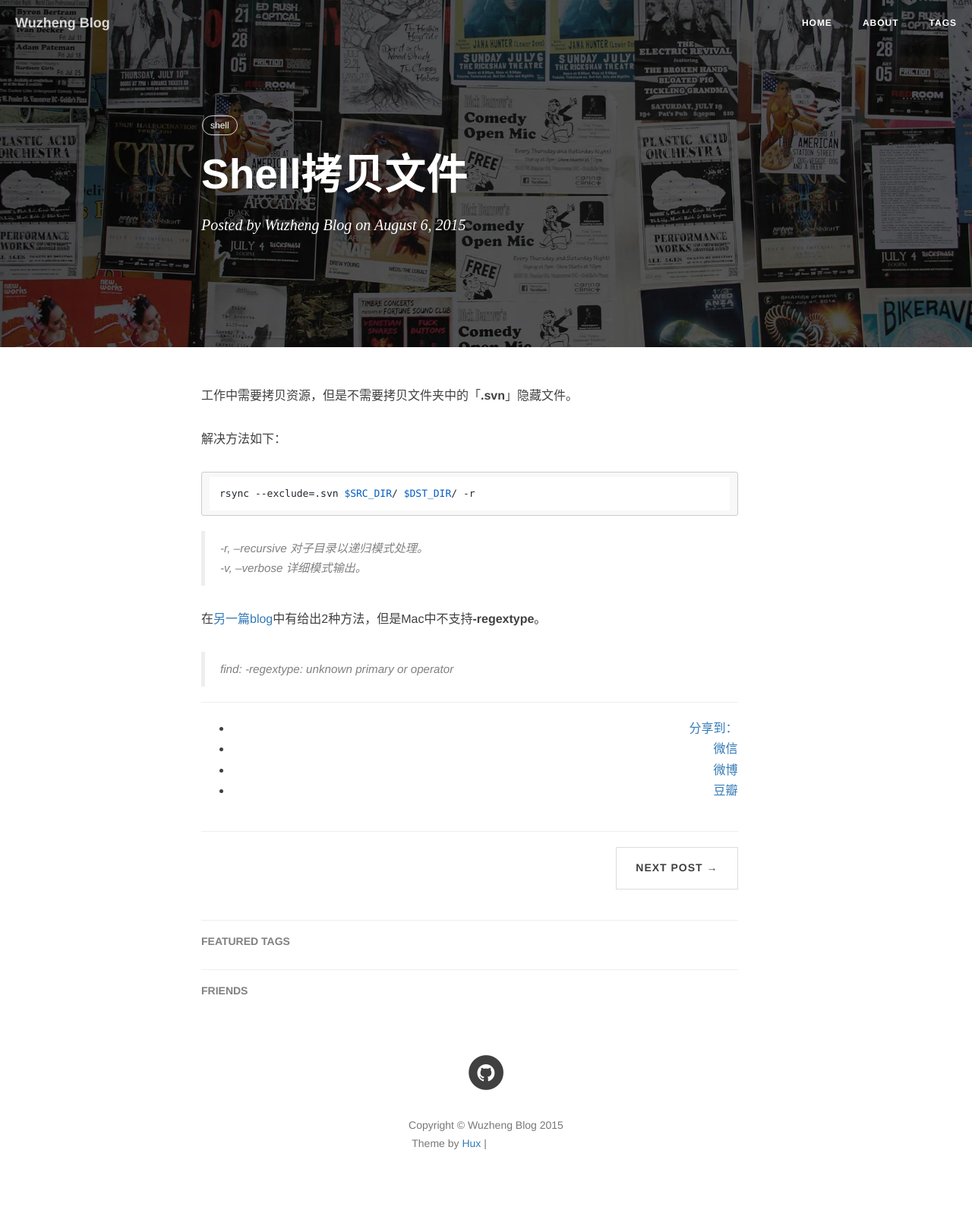
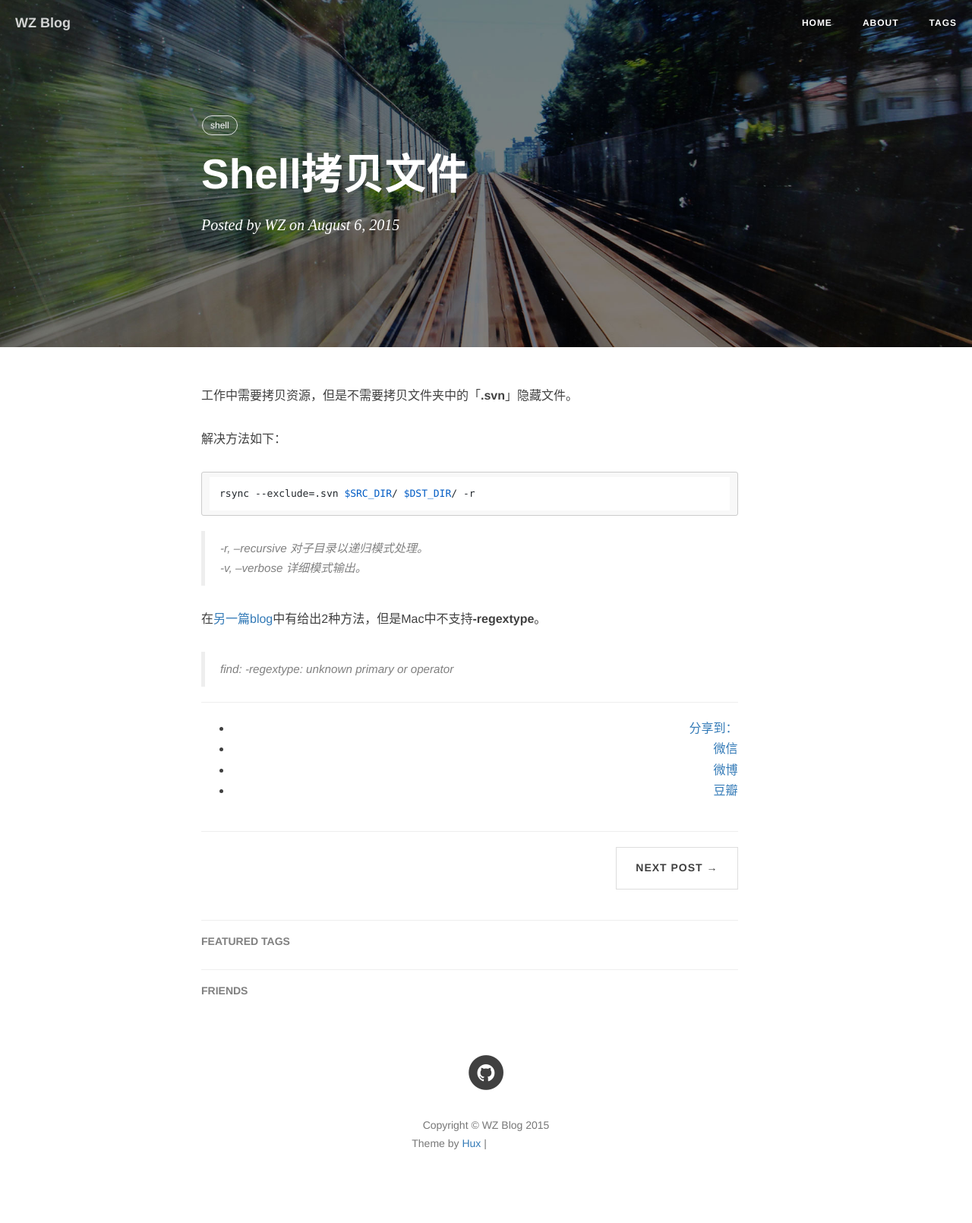
Before and after one commit to sgamerw/sgamerw.github.io, a Jekyll site: the page built from _posts/2015-08-06-shell-rsync.markdown, in a window 1280 px wide. Shown: the whole page at 76% size. Built offline with Jekyll 4.4.1, drawn with Linux system fonts in a browser that asks for light colours; nearby versions of some CDN libraries; comment, search, counter and statistics services are not loaded; grey boxes are pictures that could not be loaded.

Commit message:
update blog

```diff
--- a/_config.yml
+++ b/_config.yml
@@ -1,10 +1,10 @@
 # Site settings
-title: Wuzheng Blog
-SEOTitle: 吴征的博客 | Game Blog
+title: WZ Blog
+SEOTitle: 吴征的博客 | About game and program
 header-img: img/home-bg.jpg
 email: wuzheng68@hotmail.com
 description: "关于游戏，关于程序。"
-keyword: ""
+keyword: "吴征 game program wuzheng"
 url: "http://sgamerw.github.io"              # your host, for absolute URL
 baseurl: ""                             # for example, '/blog' if your blog hosted on 'host/blog'
 
@@ -61,8 +61,8 @@
 
 # Sidebar settings
 sidebar: true                           # whether or not using Sidebar.
-sidebar-about-description: "121"
-sidebar-avatar: /img/avatar-hux.jpg      # use absolute URL, seeing it's used in both `/` and `/about/`
+sidebar-about-description: "一个有好奇心的家伙。"
+sidebar-avatar: /img/avatar-wz.jpg      # use absolute URL, seeing it's used in both `/` and `/about/`
 
 
 
--- a/_posts/2015-08-06-shell-rsync.markdown
+++ b/_posts/2015-08-06-shell-rsync.markdown
@@ -1,8 +1,11 @@
 ---
-layout: post
-category: "shell"
-title: "Shell拷贝文件"
-tags: ["shell"]
+layout:     post
+title:      "Shell拷贝文件"
+subtitle:   ""
+author:     "WZ"
+header-img: "img/post-bg-2015.jpg"
+tags:
+    - shell
 ---
 
 工作中需要拷贝资源，但是不需要拷贝文件夹中的「**.svn**」隐藏文件。
@@ -17,4 +20,5 @@
 > -v, --verbose 详细模式输出。
 
 在[另一篇blog](http://zohead.com/archives/linux-copy-directory-ignore-files/)中有给出2种方法，但是Mac中不支持**-regextype**。
+
 > find: -regextype: unknown primary or operator
--- a/index.html
+++ b/index.html
@@ -1,6 +1,6 @@
 ---
 layout: page
-description: "不喜欢宅的程序猿"
+description: "程序猿，加班狗，也想做一个设计狮"
 ---
 
 {% for post in paginator.posts %}
```
Also changed, not shown: _posts/2015-09-22-lua-super.markdown (+7 -4 lines), img/avatar-hux.jpg (deleted), img/avatar-wz.jpg (added).
